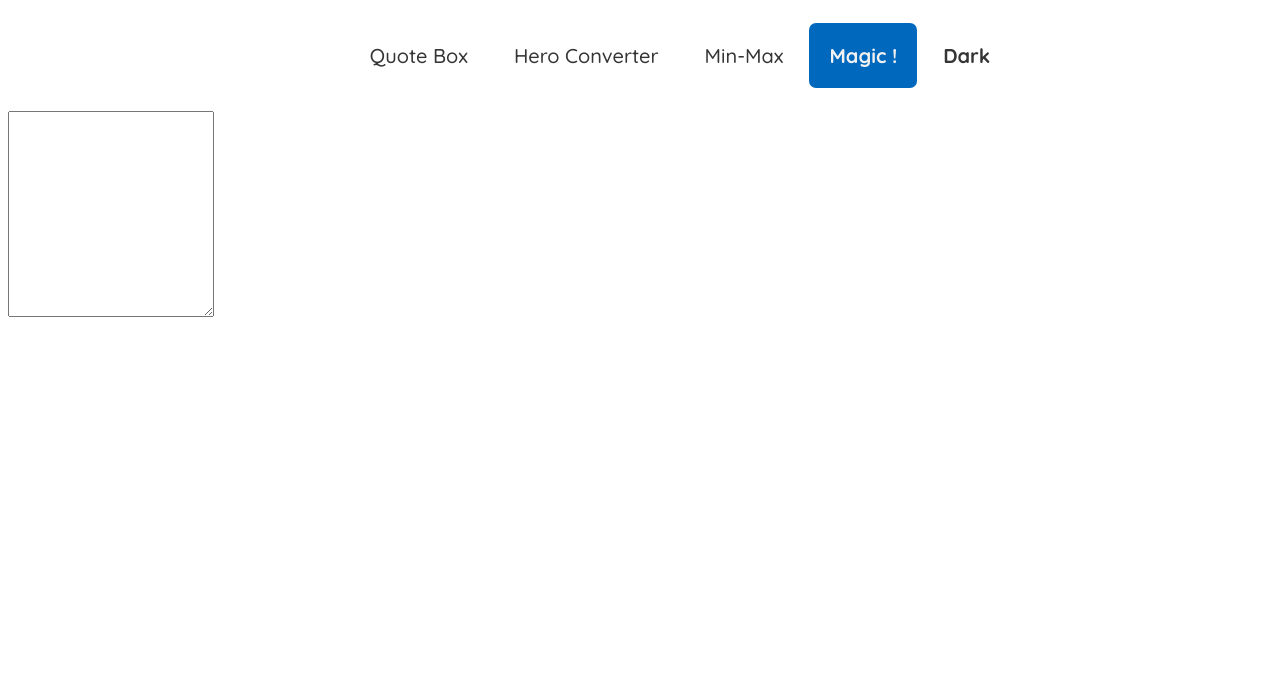
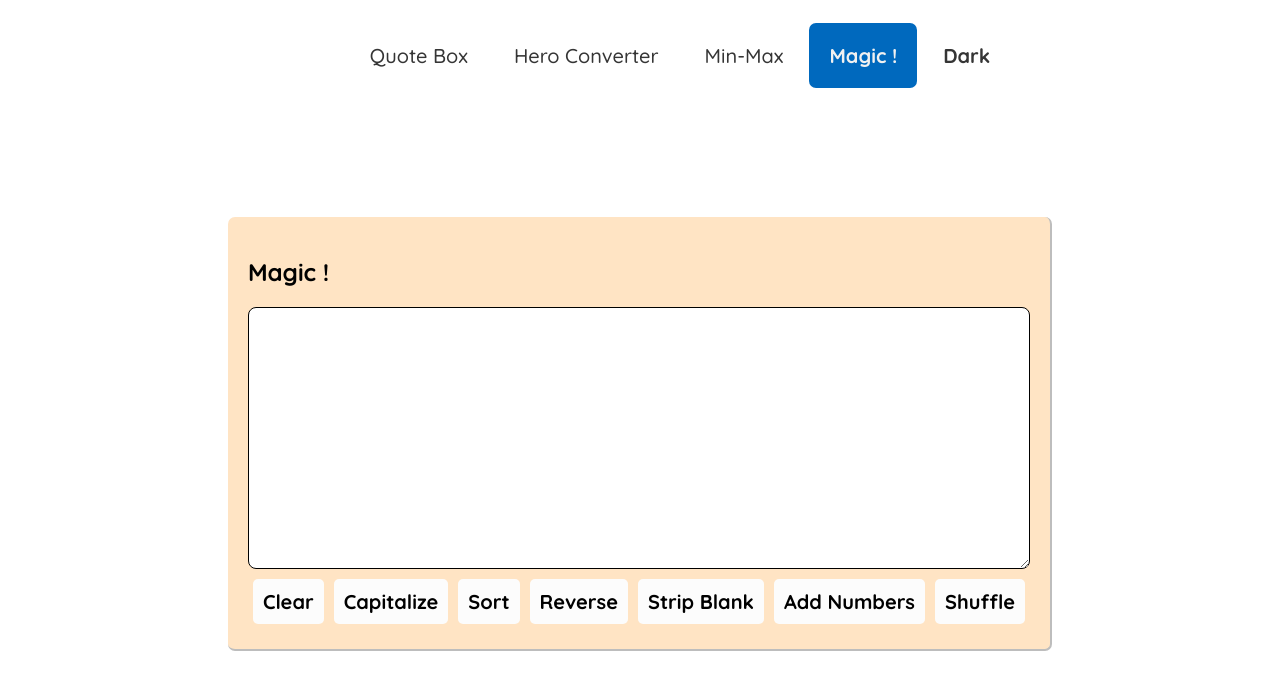
Before and after one commit to ShahriyarHussain/cse391-assignment-2, a plain HTML site: page magic.html in a window 1280 px wide. Shown: the top 690 px of the page. Drawn offline with Linux system fonts and the light colour scheme.

Commit message:
Add On Click for magic buttons

```diff
--- a/magic.html
+++ b/magic.html
@@ -18,15 +18,29 @@
         </ul>
     </header>
 
-    <section>
-        <textarea spellcheck="false" data-gramm="false" style="width:200px; height:200px;">
-        </textarea>
+    <section class="fl-display mx-section">
+        <div class="fl-display mx-inner mx-column">
+            <h1> Magic !</h1>
+            <textarea id="textArea" spellcheck="false" data-gramm="true" cols="80" rows="15">
+            </textarea>
+            <div class="fl-display mx-row">
+                <button onclick="clearit()">Clear</button>
+                <button onclick="capitalize()">Capitalize</button>
+                <button onclick="sortAll()">Sort</button>
+                <button onclick="reverseAll()">Reverse</button>
+                <button onclick="stripBlank()">Strip Blank</button>
+                <button onclick="addNum()">Add Numbers</button>
+                <button onclick="shuffle()">Shuffle</button>
+            </div>
+        </div>
     </section>
+
 
     <footer>
     </footer>
+    <script src="/scripts/magic.js"></script>
     <script src="/scripts/theme.js"></script>
-    <script src="/"></script>
+
 </body>
 
 </html>
--- a/scripts/magic.js
+++ b/scripts/magic.js
@@ -0,0 +1,28 @@
+const clearit = () => {
+  console.log("clearit");
+  document.getElementById("textArea").value = "";
+};
+
+const capitalize = () => {
+  console.log("capitalize");
+};
+
+const sortAll = () => {
+  console.log("sortAll");
+};
+
+const reverseAll = () => {
+  console.log("reverse");
+};
+
+const stripBlank = () => {
+  console.log("blank");
+};
+
+const addNum = () => {
+  console.log("addnum");
+};
+
+const shuffle = () => {
+  console.log("shuffle");
+};
--- a/styles/master.css
+++ b/styles/master.css
@@ -257,3 +257,25 @@ select:hover {
     margin-top: 10px;
     font-size: 25px;
 }
+
+/* min-max styling ends here */
+
+.mx-row button {
+    border-radius: 5px;
+    border: 0;
+    padding: 10px;
+    margin: 5px;
+    background-color: rgb(252, 252, 252);
+}
+
+.mx-row button:hover {
+    cursor: pointer;
+    background-color: rgb(207, 207, 207);
+}
+
+#textArea {
+    border: .5px solid #000000;
+    border-radius: 8px;
+    margin-bottom: 5px;
+    padding: 10px;
+}
```
